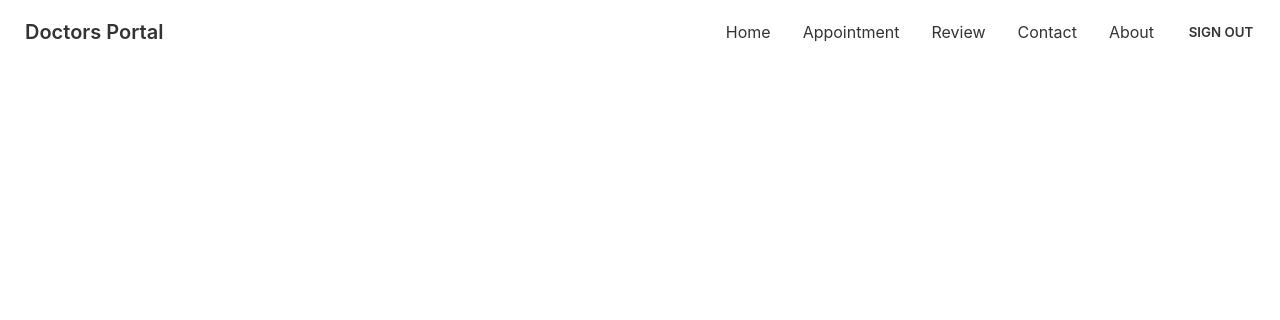
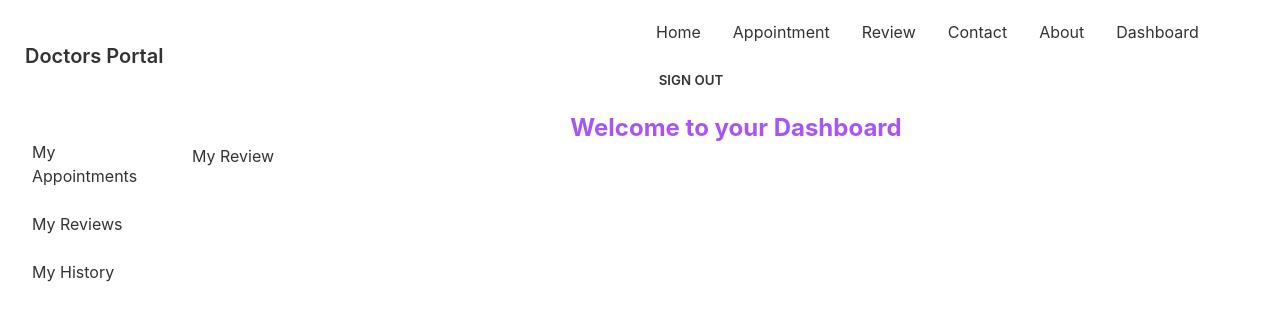
Before and after one commit to shagors/doctors-portal-client, a React (Create React App) app: page /dashboard/review in a window 1280 px wide. Shown: the top 320 px of the page. Built offline with nearby package versions, Linux system fonts and the light colour scheme; no server answers; sample sign-in values are in the browser's storage.

Commit message:
data collect from server and show in table per user

```diff
--- a/src/App.js
+++ b/src/App.js
@@ -9,6 +9,9 @@
 import Navbar from './Pages/Shared/Navbar';
 import { ToastContainer } from 'react-toastify';
 import 'react-toastify/dist/ReactToastify.css';
+import Dashboard from './Pages/Dashboard/Dashboard';
+import MyAppointments from './Pages/Dashboard/MyAppointments';
+import MyReview from './Pages/Dashboard/MyReview';
 
 
 function App() {
@@ -23,6 +26,14 @@
             <Appointment></Appointment>
           </RequireAuth>
         }></Route>
+        <Route path = "dashboard"
+        element = {
+            <RequireAuth><Dashboard/></RequireAuth>}>
+              <Route index element={
+              <MyAppointments></MyAppointments>}>
+            </Route>
+            <Route path = "review" element={<MyReview></MyReview>}></Route>
+        </Route>
         <Route path='/about' element={<About></About>}></Route>
         <Route path='/login' element={<Login></Login>}></Route>
         <Route path='/signup' element={<SignUp></SignUp>}></Route>
--- /dev/null
+++ b/src/Pages/Dashboard/Dashboard.js
@@ -0,0 +1,26 @@
+import React from 'react';
+import { Link, Outlet } from 'react-router-dom';
+
+const Dashboard = () => {
+    return (
+        <div className="drawer drawer-mobile">
+            <input id="dashboard-sidebar" type="checkbox" className="drawer-toggle" />
+            <div className="drawer-content">
+                <h2 className='text-2xl font-bold text-purple-500 text-center'>Welcome to your Dashboard</h2>
+                <Outlet></Outlet>
+            </div>
+            <div className="drawer-side">
+                <label htmlFor="dashboard-sidebar" className="drawer-overlay"></label>
+                <ul className="menu p-4 overflow-y-auto w-48 bg-base-100 text-base-content">
+                    {/* <!-- Sidebar content here --> */}
+                    <li><Link to="/dashboard">My Appointments</Link></li>
+                    <li><Link to="/dashboard/review">My Reviews</Link></li>
+                    <li><Link to="/dashboard/history">My History</Link></li>
+                </ul>
+
+            </div>
+        </div>
+    );
+};
+
+export default Dashboard;
--- /dev/null
+++ b/src/Pages/Dashboard/MyAppointments.js
@@ -0,0 +1,49 @@
+import React, { useEffect, useState } from 'react';
+import { useAuthState } from 'react-firebase-hooks/auth';
+import auth from '../../firebase.init';
+
+const MyAppointments = () => {
+
+    const [appointments, setAppointments] = useState([]);
+    const [user] = useAuthState(auth);
+
+    useEffect(() => {
+        if (user) {
+            fetch(`http://localhost:5000/booking?patient=${user.email}`)
+                .then(res => res.json())
+                .then(data => setAppointments(data));
+        }
+    }, [user])
+
+    return (
+        <div>
+            <h2 className='text-center'>My Appointments: {appointments.length}</h2>
+            <div className="overflow-x-auto">
+                <table className="table w-full">
+                    <thead>
+                        <tr>
+                            <th></th>
+                            <th>Name</th>
+                            <th>Date</th>
+                            <th>Time</th>
+                            <th>Treatment</th>
+                        </tr>
+                    </thead>
+                    <tbody>
+                        {
+                            appointments.map((a, index) =><tr>
+                                <th>{index + 1}</th>
+                                <td>{a.patientName}</td>
+                                <td>{a.date}</td>
+                                <td>{a.slot}</td>
+                                <td>{a.treatment}</td>
+                            </tr>)
+                        }
+                    </tbody>
+                </table>
+            </div>
+        </div>
+    );
+};
+
+export default MyAppointments;
--- /dev/null
+++ b/src/Pages/Dashboard/MyReview.js
@@ -0,0 +1,11 @@
+import React from 'react';
+
+const MyReview = () => {
+    return (
+        <div>
+            <h2>My Review</h2>
+        </div>
+    );
+};
+
+export default MyReview;
--- a/src/Pages/Shared/Navbar.js
+++ b/src/Pages/Shared/Navbar.js
@@ -18,6 +18,7 @@
         <li><Link to='/review'>Review</Link></li>
         <li><Link to='/contact'>Contact</Link></li>
         <li><Link to='/about'>About</Link></li>
+        {user && <li><Link to='/dashboard'>Dashboard</Link></li>}
         <li>{
             user ? <button onClick={logout} className='btn btn-ghost'>Sign Out</button>
             : <Link to='/login'>Login</Link>
@@ -36,10 +37,15 @@
                 </div>
                 <Link to='/' className="btn btn-ghost normal-case text-xl">Doctors Portal</Link>
             </div>
-            <div className="navbar-end hidden lg:flex">
+            <div className="lg:navbar-end hidden lg:flex">
                 <ul className="menu menu-horizontal p-0">
                     {menuItems}
                 </ul>
+            </div>
+            <div className="navbar-end lg:hidden">
+                <label label tabIndex = "1" for = "dashboard-sidebar" className = "btn btn-ghost lg:hidden">
+                    <svg xmlns="http://www.w3.org/2000/svg" className="h-5 w-5" fill="none" viewBox="0 0 24 24" stroke="currentColor"><path strokeLinecap="round" strokeLinejoin="round" strokeWidth="2" d="M4 6h16M4 12h8m-8 6h16" /></svg>
+                </label>
             </div>
         </div>
     );
```
